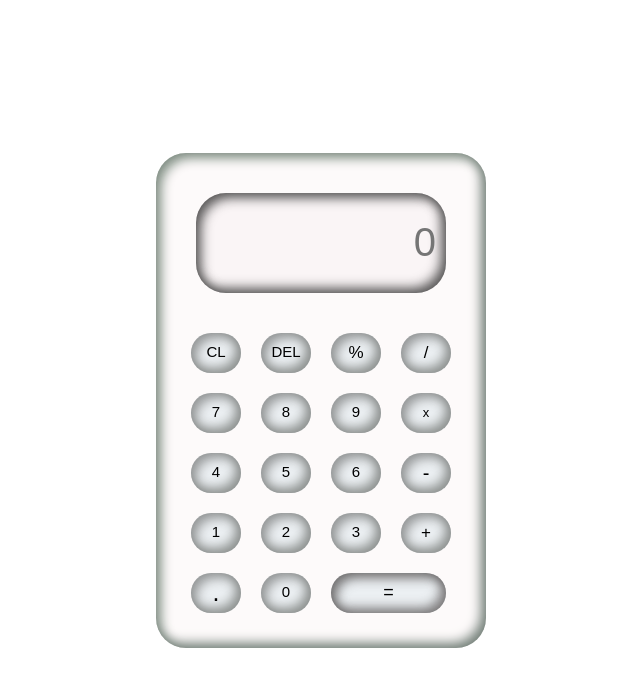
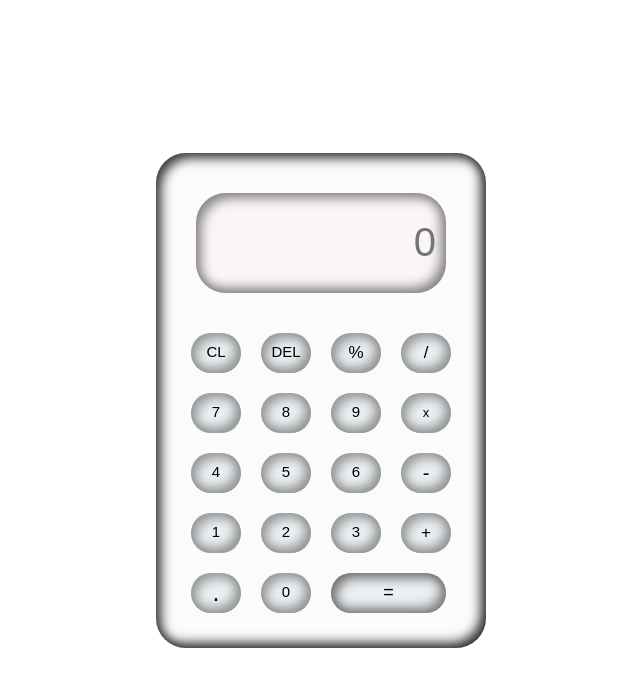
Before and after one commit to Sanjay-of-Technology/Calculator, a plain HTML site: page index.html in a window 1280 px wide. Shown: the whole page, without its empty margins (319-959 px from the left). Drawn offline with nearby package versions, Linux system fonts and the light colour scheme.

Commit message:
version 1.2 updated successfully

```diff
--- a/style.css
+++ b/style.css
@@ -17,8 +17,8 @@
     background-color: #e8d0d01c;
     padding: 25px;
     border-radius: 30px;
-    box-shadow: inset -5px -5px 12px #76827b,
-                inset  5px 5px 12px rgb(129, 143, 132);
+    box-shadow: inset -5px -5px 12px #2f2d2d,
+                inset  5px 5px 12px rgb(57, 58, 57);
     display: grid;
     grid-template-columns: repeat(4, 70px);
 }
@@ -27,8 +27,8 @@ input{
     height: 100px;
     width: 250px;
     background-color: #e6dfe42f;
-    box-shadow: inset -5px -5px 12px #4c4b4be7,
-                inset 5px 5px 12px #4b4a4ae7;
+    box-shadow: inset -5px -5px 12px #777676e7,
+                inset 5px 5px 12px #797878e7;
     border: none;
     border-radius: 30px;
     color: rgb(79, 78, 78);
```
